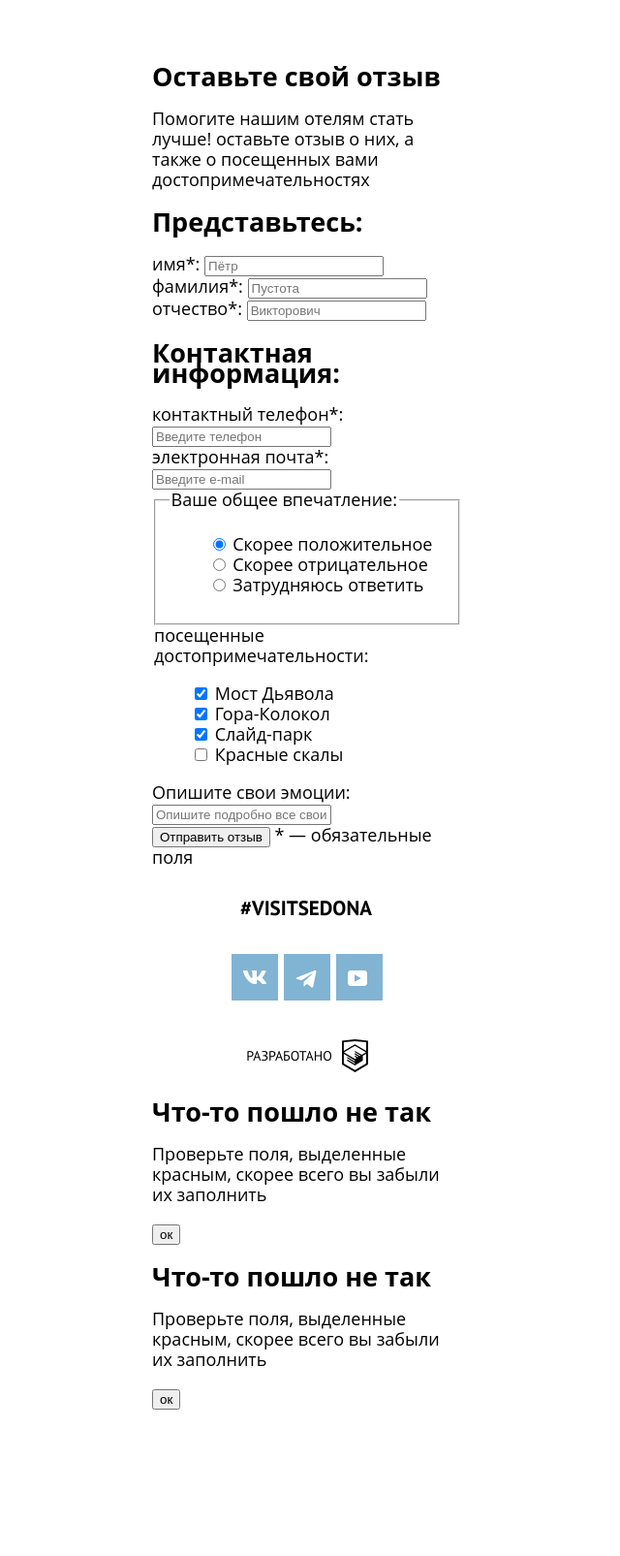
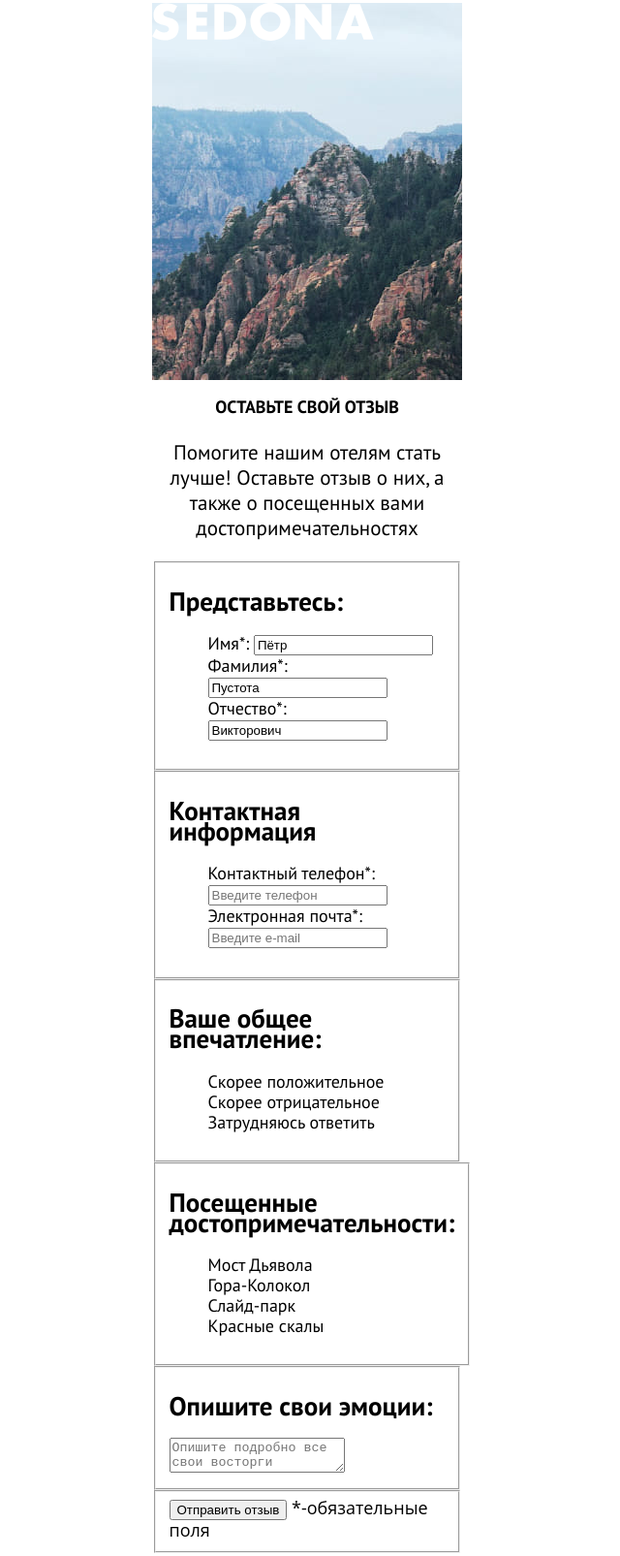
Before and after one commit to htmlacademy-adaptive/28490-sedona-25, a website: page source/form.html in a window 1280 px wide. Shown: the part 205-1810 px from the top of the page at 97% size, without its empty margins (323-963 px from the left). Before the commit the page ends 1659 px from the top, so only its background shows below. Drawn offline with nearby package versions, Linux system fonts and the light colour scheme; files that its build step writes are made by us from their sources.

Commit message:
Разметка доп страниц

```diff
--- a/source/form.html
+++ b/source/form.html
@@ -5,130 +5,127 @@
   <meta charset="utf-8">
   <meta name="viewport" content="width=device-width, initial-scale=1">
   <title>HTML Academy: Седона</title>
-  <link rel="stylesheet" href="/css/style.css">
+  <link type="text/css" rel="stylesheet" href="css/style.css">
 </head>
 
 <body>
   <header class="header">
-    <a class="header__logo">
+    <a class="header__logo" href="index.html">
       <img src="img/logo.svg" alt="Logo" width="185" height="96">
     </a>
     <nav class="main-navigation">
       <button class="main-navigation__toggle" type="button"><span class="visually-hidden">Открыть меню</span></button>
       <ul class="main-navigation__list">
-        <li class="main-navigation__item main-navigation__item--current">
-          <a>Главная</a>
+        <li class="main-navigation__item">
+          <a href="index.html">Главная</a>
         </li>
         <li class="main-navigation__item">
           <a href="catalog.html">Фото и видео</a>
         </li>
-        <li class="main-navigation__item">
-          <a href="form.html">Форма отзыва</a>
+        <li class="main-navigation__item main-navigation__item--current">
+          <a>Форма отзыва</a>
         </li>
         <li class="main-navigation__item">
-          <a href="#">HTML academy</a>
+          <a href="https://htmlacademy.ru">HTML academy</a>
         </li>
       </ul>
     </nav>
   </header>
-  <main class="main-container-form">
-    <section class="welcome-block-form">
-      <div class="welcome-block-form__image">
-        <img alt="Welcome" src="img/text-sedona.svg" width="229" height="39" alt="Sedona">
+  <main class="main-container">
+    <section class="welcome-block welcome-block--page">
+      <div class="welcome-block__image">
+        <img src="img/text-sedona.svg" width="229" height="39" alt="Sedona.">
       </div>
-      <div class="welcome-block-form__description">
-        <h2 class="welcome-block-form__title">Оставьте свой отзыв</h2>
-        <p class="welcome-block-form__text">Помогите нашим отелям стать лучше! оставьте отзыв о них, а также о
-          посещенных вами достопримечательностях</p>
+      <div class="welcome-block__description">
+        <h1 class="welcome-block__title">Оставьте свой отзыв</h1>
+        <p class="welcome-block__text">Помогите нашим отелям стать лучше! Оставьте отзыв о них, а также о посещенных вами достопримечательностях</p>
       </div>
     </section>
-    <section class="form-input">
-      <div class="form-input__input-names names-field">
-        <h2 class="names-field__title">Представьтесь:</h2>
-        <form class="names-field__field form">
-          <div class="names-field__field-group">
-            <label class="form__name">имя*:</label>
-            <input class="form__input" type="text" placeholder="Пётр">
-          </div>
-          <div class="names-field__field-group">
-            <label class="form__name">фамилия*:</label>
-            <input class="form__input" type="text" placeholder="Пустота">
-          </div>
-          <div class="names-field__field-group">
-            <label class="form__name">отчество*:</label>
-            <input class="form__input" type="text" placeholder="Викторович">
-          </div>
-        </form>
-      </div>
-      <div class="input-contacts">
-        <h2 class="input-contacts__title">Контактная информация:</h2>
-        <form class="input-contacts__field form">
-          <div class="input-contacts__field-group">
-            <label class="form__contacts">контактный телефон*:</label>
-            <input class="form__input contact-input" type="tel" placeholder="Введите телефон">
-          </div>
-          <div class="input-contacts__field-group">
-            <label class="form__name">электронная почта*:</label>
-            <input class="form__input contact-input" type="email" placeholder="Введите e-mail">
-          </div>
-        </form>
-      </div>
-    </section>
-    <section class="about-visit">
-      <div class="about-visit__general-impression">
-        <fieldset class="about-visit__impression-checkbox">
-          <legend class="about-visit__title">Ваше общее впечатление:</legend>
-          <ul class="about-visit__list list-reset">
-            <li class="about-visit__item">
-              <input class="control-input" type="radio" value="hotel" checked>
-              <span class="control-mark"></span>
-              <span class="control-label">Скорее положительное</span>
+    <section class="form">
+      <form action="https://echo.htmlacademy.ru" method="post">
+        <div class="form__wrapper-fieldset">
+          <fieldset class="form__fieldset form__fieldset--data">
+            <h2 class="form__fieldset-title">Представьтесь:</h2>
+            <ul class="form__contact-list list-reset">
+              <li class="form__contact-item">
+                <label class="form__contact-label" for="name">Имя*:</label>
+                <input class="form__contact-input" id="name" type="text" name="name" value="Пётр" required>
+              </li>
+              <li class="form__contact-item">
+                <label class="form__contact-label" for="surname">Фамилия*:</label>
+                <input class="form__contact-input" id="surname" type="text" name="surname" value="Пустота" required>
+              </li>
+              <li class="form__contact-item">
+                <label class="form__contact-label" for="patronymic">Отчество*:</label>
+                <input class="form__contact-input" id="patronymic" type="text" name="patronymic" value="Викторович" required>
+              </li>
+            </ul>
+          </fieldset>
+          <fieldset class="form__fieldset form__fieldset--contact">
+            <h2 class="form__fieldset-title">Контактная информация</h2>
+            <ul class="form__contact-list list-reset">
+              <li class="form__contact-item">
+                <label class="form__contact-label" for="phone">Контактный телефон*:</label>
+                <div class="form__input-wrapper form__input-wrapper--phone">
+                  <input class="form__contact-input" id="phone" type="text" name="phone" placeholder="Введите телефон">
+                </div>
+              </li>
+              <li class="form__contact-item">
+                <label class="form__contact-label" for="e-mail">Электронная почта*:</label>
+                <div class="form__input-wrapper form__input-wrapper--mail">
+                  <input class="form__contact-input" id="e-mail" type="text" name="e-mail" placeholder="Введите e-mail">
+                </div>
+              </li>
+            </ul>
+          </fieldset>
+        </div>
+        <fieldset class="form__fieldset form__fieldset--feedback">
+          <h2 class="form__fieldset-title form__fieldset-title--lines">Ваше общее впечатление:</h2>
+          <ul class="form__options list-reset">
+            <li class="form__options-item">
+              <input class="form__options-input visually-hidden" type="radio" name="feedback" value="положительное" id="filter-positive" checked="">
+              <label class="form__options-label form__options-label--radio" for="filter-positive">Скорее положительное</label>
             </li>
-            <li class="about-visit__item">
-              <input class="control-input" type="radio" value="hotel">
-              <span class="control-mark"></span>
-              <span class="control-label">Скорее отрицательное</span>
+            <li class="form__options-item">
+              <input class="form__options-input visually-hidden" type="radio" name="feedback" value="отрицательное" id="filter-negative">
+              <label class="form__options-label form__options-label--radio" for="filter-negative">Скорее отрицательное</label>
             </li>
-            <li class="about-visit__item">
-              <input class="control-input" type="radio" value="hotel">
-              <span class="control-mark"></span>
-              <span class="control-label">Затрудняюсь ответить</span>
+            <li class="form__options-item">
+              <input class="form__options-input visually-hidden" type="radio" name="feedback" value="затрудняюсь" id="filter-difficult">
+              <label class="form__options-label form__options-label--radio" for="filter-difficult">Затрудняюсь ответить</label>
             </li>
           </ul>
         </fieldset>
-      </div>
-      <div class="about-visit__visited-places" <fieldset class="about-visit__visited-places-checkbox">
-        <legend class="about-visit__title">посещенные достопримечательности:</legend>
-        <ul class="about-visit__list list-reset">
-          <li class="about-visit__item">
-            <input class="control-input" type="checkbox" value="hotel" checked>
-            <span class="control-mark"></span>
-            <span class="control-label">Мост Дьявола</span>
-          </li>
-          <li class="about-visit__item">
-            <input class="control-input" type="checkbox" value="hotel" checked>
-            <span class="control-mark"></span>
-            <span class="control-label">Гора-Колокол</span>
-          </li>
-          <li class="about-visit__item">
-            <input class="control-input" type="checkbox" value="hotel" checked>
-            <span class="control-mark"></span>
-            <span class="control-label">Слайд-парк</span>
-          </li>
-          <li class="about-visit__item">
-            <input class="control-input" type="checkbox" value="hotel">
-            <span class="control-mark"></span>
-            <span class="control-label">Красные скалы</span>
-          </li>
-        </ul>
+        <fieldset class="form__fieldset form__fieldset--attractions">
+          <h2 class="form__fieldset-title form__fieldset-title--lines">Посещенные достопримечательности:</h2>
+          <ul class="form__options list-reset">
+            <li class="form__options-item">
+              <input class="form__options-input visually-hidden" type="checkbox" name="attractions" value="мост-дьявола" id="devil-bridge" checked="">
+              <label class="form__options-label form__options-label--check" for="devil-bridge">Мост Дьявола</label>
+            </li>
+            <li class="form__options-item">
+              <input class="form__options-input visually-hidden" type="checkbox" name="attractions" value="гора-колокол" id="bell-mountain" checked="">
+              <label class="form__options-label form__options-label--check" for="bell-mountain">Гора-Колокол</label>
+            </li>
+            <li class="form__options-item">
+              <input class="form__options-input visually-hidden" type="checkbox" name="attractions" value="Слайд-парк" id="slide-park" checked="">
+              <label class="form__options-label form__options-label--check" for="slide-park">Слайд-парк</label>
+            </li>
+            <li class="form__options-item">
+              <input class="form__options-input visually-hidden" type="checkbox" name="attractions" value="Красные-скалы" id="red-rocks">
+              <label class="form__options-label form__options-label--check" for="red-rocks">Красные скалы</label>
+            </li>
+          </ul>
         </fieldset>
-      </div>
-      <div class="about-visit__description">
-        <label class="about-visit__title">Опишите свои эмоции:</label>
-        <input class="about-visit__input" type="text" placeholder="Опишите подробно все свои восторги">
-      </div>
-      <button class="about-visit__button button">Отправить отзыв</button>
-      <span class="about-visit__note">* — обязательные поля</span>
+        <fieldset class="form__fieldset form__fieldset--recall">
+          <h2 class="form__fieldset-title form__fieldset-title--lines">Опишите свои эмоции:</h2>
+          <textarea id="recall-field" name="emotion" placeholder="Опишите подробно все свои восторги"></textarea>
+        </fieldset>
+        <fieldset class="form__fieldset form__fieldset--submit">
+          <button class="form__submit" type="submit">Отправить отзыв</button>
+          <span class="form__note">*-обязательные поля</span>
+        </fieldset>
+      </form>
     </section>
   </main>
   <footer class="main-footer">
@@ -169,14 +166,21 @@
       </a>
     </div>
   </footer>
-  <section class="modal" <div class="modal__failure failure">
-    <h2 class="failure__title">Что-то пошло не так</h2>
-    <p class="failure__text">Проверьте поля, выделенные красным, скорее всего вы забыли их заполнить</p>
-    <button class="failure__button">ок</button>
+  <section class="modal">
+    <div class="modal__message modal__message--failure">
+      <h2 class="modal__title">Что-то пошло не так</h2>
+      <p class="modal__text">Проверьте поля, выделенные красным, скорее всего вы забыли их заполнить</p>
+      <div class="modal__button-container">
+        <button class="modal__button button" type="button">Ок</button>
+      </div>
     </div>
-    <div class="modal__success success">
-      <h2 class="success__title">Что-то пошло не так</h2>
-      <p class="success__text">Проверьте поля, выделенные красным, скорее всего вы забыли их заполнить</p>
-      <button class="success__button">ок</button>
+
+    <div class="modal__message modal__message--success">
+      <h2 class="modal__title">Ваш отзыв отправлен!</h2>
+      <p class="modal__text">Спасибо за ваше участие, ваш отзыв уже поступил к нам. В ближайшее время мы опубликуем его на сайте</p>
+      <div class="modal__button-container">
+        <button class="modal__button button" type="button">Закрыть окно</button>
+      </div>
     </div>
+  </section>
 </body>
--- a/source/sass/blocks/body.scss
+++ b/source/sass/blocks/body.scss
@@ -1,49 +1,3 @@
-@font-face {
-  font-family: "PT Sans";
-  font-style: normal;
-  font-weight: 400;
-  src: url("../fonts/ptsans.woff2") format("woff2");
-  font-display: swap;
-}
-
-@font-face {
-  font-family: "PT Sans";
-  font-style: normal;
-  font-weight: 700;
-  src: url("../fonts/ptsansbold.woff2") format("woff2");
-  font-display: swap;
-}
-
-body {
-  margin: 0;
-	display: flex;
-	flex-direction: column;
-	min-height: 100%;
- 	font-family: "Open Sans", sans-serif;
- 	font-style: normal;
- 	font-size: 18px;
-	line-height: 21px;
-	width: 320px;
-	margin: 0 auto;
-}
-
-.visually-hidden{
-	position: absolute;
-	width: 1px;
-	height: 1px;
-	margin: -1px;
-	padding: 0;
-	border: 0;
-	clip: rect(0, 0, 0, 0);
-	overflow: hidden;
-}
-
-img {
-  max-width: 100%;
-  object-fit: cover;
-  object-position: center;
-}
-
 a {
   color: #000000;
   text-decoration: none;
@@ -52,3 +6,18 @@
 h3 {
   margin: 0;
 }
+
+h2 {
+  font-family: "PT Sans";
+  font-style: normal;
+  font-weight: 700;
+}
+
+p {
+  font-family: "PT Sans";
+  font-style: normal;
+}
+
+label {
+  font-family: "PT Sans";
+}
--- /dev/null
+++ b/source/sass/blocks/global.scss
@@ -0,0 +1,45 @@
+@font-face {
+  font-family: "PT Sans";
+  font-style: normal;
+  font-weight: 400;
+  src: url("../fonts/ptsans.woff2") format("woff2");
+  font-display: swap;
+}
+
+@font-face {
+  font-family: "PT Sans";
+  font-style: normal;
+  font-weight: 700;
+  src: url("../fonts/ptsansbold.woff2") format("woff2");
+  font-display: swap;
+}
+
+body {
+  margin: 0;
+	display: flex;
+	flex-direction: column;
+	min-height: 100%;
+ 	font-family: "Open Sans", sans-serif;
+ 	font-style: normal;
+ 	font-size: 18px;
+	line-height: 21px;
+	width: 320px;
+	margin: 0 auto;
+}
+
+.visually-hidden{
+	position: absolute;
+	width: 1px;
+	height: 1px;
+	margin: -1px;
+	padding: 0;
+	border: 0;
+	clip: rect(0, 0, 0, 0);
+	overflow: hidden;
+}
+
+img {
+  max-width: 100%;
+  object-fit: cover;
+  object-position: center;
+}
--- a/source/sass/style.scss
+++ b/source/sass/style.scss
@@ -1,3 +1,4 @@
+@import "./blocks/global.scss";
 @import "./blocks/header.scss";
 @import "./blocks/main-navigation.scss";
 @import "./blocks/welcome-block.scss";
```
Also changed, not shown: source/catalog.html (+62 -36 lines).
